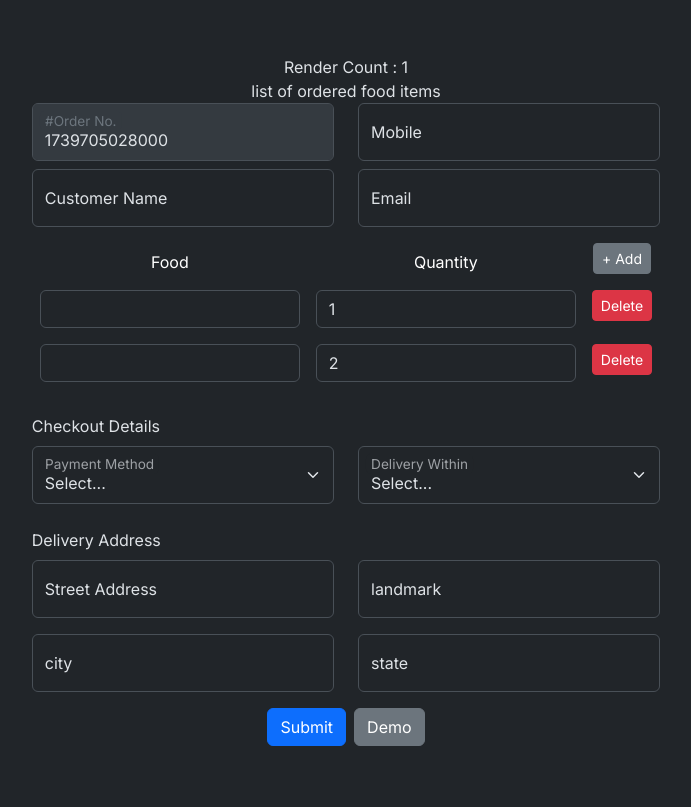
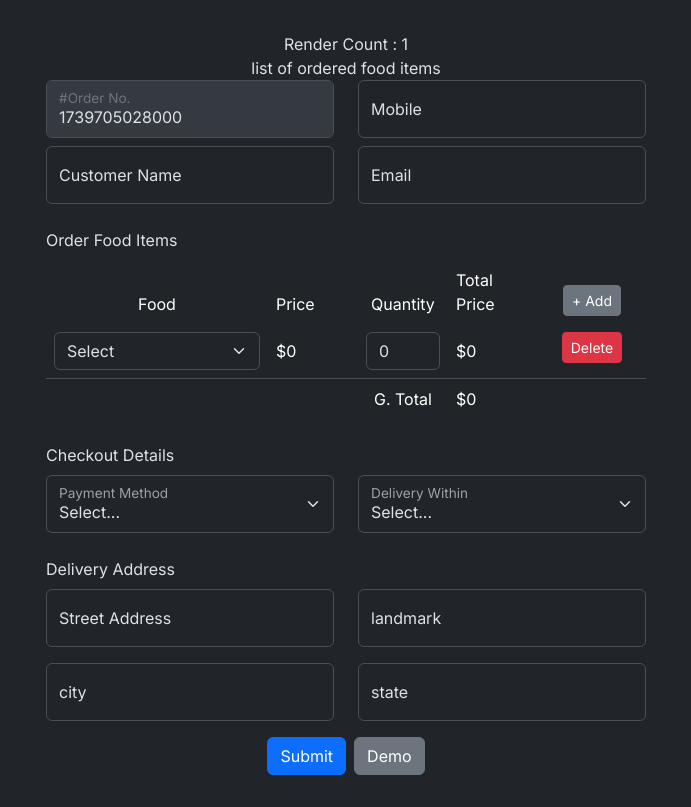
Before and after one commit to GalHayne/React_Hook_Forms, a React (Vite) app: page / in a window 1280 px wide. Shown: the whole page, without its empty margins (294-985 px from the left). Built offline with nearby package versions, Linux system fonts and the light colour scheme.

Commit message:
ractical table editor

```diff
--- a/src/controls/Select.tsx
+++ b/src/controls/Select.tsx
@@ -3,7 +3,7 @@ import { FieldError } from "react-hook-form";
 import { SelectOptionsType } from "../types";
 
 type SelectProps = React.SelectHTMLAttributes<HTMLSelectElement> & {
-  label: string;
+  label?: string;
   error?: FieldError | undefined;
   options: SelectOptionsType[];
 };
@@ -13,7 +13,7 @@ export const Select = forwardRef(
     const { className = "", label, options, error, ...other } = props;
 
     return (
-      <div className="form-floating">
+      <div className ={ label ? "form-floating" : ""}>
         <select className={`form-select ${className}`} ref={ref} {...other}>
           {options?.map((option) => (
             <option key={typeof option === "string" ? option : option?.value} value={typeof option === "string" ? option : option?.value}>
@@ -21,7 +21,7 @@ export const Select = forwardRef(
             </option>
           ))}
         </select>
-        <label>{label}</label>
+        {label && <label>{label}</label>}
         {error && <div className="error-feedback">{error?.message}</div>}
       </div>
     );
--- /dev/null
+++ b/src/db/index.ts
@@ -0,0 +1,15 @@
+import { FoodType } from "../types";
+
+export const getFoodItems = () => {
+    return [
+        { foodId: 1, name: "Burger", price: 100 },
+        { foodId: 2, name: "Pizza", price: 200 },
+        { foodId: 3, name: "Pasta", price: 150 },
+        { foodId: 4, name: "Sandwich", price: 80 },
+        { foodId: 5, name: "Coke", price: 33 },
+        { foodId: 6, name: "Pepsi", price: 40 },
+        { foodId: 7, name: "Soup", price: 88 },
+        { foodId: 8, name: "Onion Rings", price: 40 },
+        { foodId: 9, name: "Sweet Tea", price: 30 },
+    ] as FoodType[];
+}
--- a/src/index.css
+++ b/src/index.css
@@ -28,3 +28,12 @@ body {
   font-size: 0.875rem;
   color: #ea868f
 }
+
+#foodItems {
+  max-width: 600px;
+  min-width: 600px;
+}
+
+#foodItems thead tr th:not(:first-child):not(:last-child) {
+  width: 15%;
+}
--- a/src/pages/FoodDelivery/FoodDeliveryForm.tsx
+++ b/src/pages/FoodDelivery/FoodDeliveryForm.tsx
@@ -20,11 +20,11 @@ export const FoodDeliveryForm = () => {
         customerName: "",
         mobile: "",
         email: "",
+        gTotal: 0,
         paymentMethod: "",
         deliveryIn: 0,
         foodItems: [
-          { name: "", quantity: 1 },
-          { name: "", quantity: 2 },
+          { foodId: 0, price: 0 , quantity: 0 , totalPrice: 0},
         ],
         address: {
           streetAddress: "",
@@ -39,6 +39,7 @@ export const FoodDeliveryForm = () => {
       handleSubmit,
       control,
       setValue,
+      getValues
     } = methods;
 
 
@@ -48,7 +49,11 @@ export const FoodDeliveryForm = () => {
     };
 
     const onDemo = () => {
-      setValue("paymentMethod", "COD", {shouldValidate: false})
+      // setValue("paymentMethod", "COD", {shouldValidate: false})
+      getValues("foodItems.0.foodId")
+      console.log("🚀 ~ onDemo ~ getValues:", getValues("foodItems.0"))
+      console.log("🚀 ~ onDemo ~ getValues:", typeof getValues("foodItems.0.foodId"))
+
     }
 
     const onError = (error: FieldErrors) => {
--- a/src/pages/FoodDelivery/components/CheckoutForm.tsx
+++ b/src/pages/FoodDelivery/components/CheckoutForm.tsx
@@ -24,9 +24,9 @@ export const CheckoutForm = () => {
   const { register } = useFormContext<CheckoutFormType>();
 
   const { errors } = useFormState<CheckoutFormType>({
-    name: ["paymentMethod", "deliveryIn"], exact: true
+    name: ["paymentMethod", "deliveryIn"],
+    exact: true,
   });
-
 
   return (
     <>
@@ -37,6 +37,7 @@ export const CheckoutForm = () => {
             label="Payment Method"
             options={paymentOptions}
             {...register("paymentMethod", {
+              valueAsNumber: true,
               required: "This field is required",
             })}
             error={errors.paymentMethod}
--- a/src/pages/FoodDelivery/components/OrderedFoodItems.tsx
+++ b/src/pages/FoodDelivery/components/OrderedFoodItems.tsx
@@ -1,22 +1,88 @@
-import { useFieldArray, useFormContext, useFormState } from "react-hook-form";
+import {
+  useFieldArray,
+  useFormContext,
+  useFormState,
+  useWatch,
+} from "react-hook-form";
 import { TextField } from "../../../controls/TextField";
-import { OrderFoodItemType } from "../../../types";
+import { FoodType, OrderFoodItemType, SelectOptionsType } from "../../../types";
+import { ChangeEvent, useEffect, useState } from "react";
+import { getFoodItems } from "../../../db";
+import { Select } from "../../../controls/Select";
 
 const OrderedFoodItems = () => {
-  const { register } = useFormContext<{ foodItems: OrderFoodItemType[] }>();
+  const { register, getValues, setValue } = useFormContext<
+    { gTotal: number } & { foodItems: OrderFoodItemType[] }
+  >();
 
   const { errors } = useFormState<{ foodItems: OrderFoodItemType[] }>({
     name: "foodItems",
   });
 
-  const { fields, append, prepend, insert, swap, move, update, replace, remove } =
-    useFieldArray<{ foodItems: OrderFoodItemType[] }>({
-      name: "foodItems",
+  const [foodList, setFoodList] = useState<FoodType[]>([]);
+  const [foodOptions, setFoodOptions] = useState<SelectOptionsType[]>([]);
+
+  const { fields, append, move, replace, remove } = useFieldArray<{
+    foodItems: OrderFoodItemType[];
+  }>({
+    name: "foodItems",
+    rules: {
+      // minLength: {
+      //   value: 3, message: "Minimum 3 items required"
+      // },
+      required: {
+        value: true,
+        message: "Please add food items",
+      },
+      // validate: {
+      //   noDuplicate: (value,values) => {
+      //   console.log("🚀 ~ OrderedFoodItems ~ value:", value) //field array
+      //   console.log("🚀 ~ OrderedFoodItems ~ values:", values) //its all values in form
+      //   if (value?.length === 0){
+      //     return "No food in the order."
+      //   }
+      //   return false
+      //   }
+      // }
+    },
+  });
+
+  useWatch({name: "gTotal"})
+
+  const selectedFoodItems: OrderFoodItemType[] = useWatch({
+    name: "foodItems",
+  });
+
+  useEffect(() => {
+    updateGTotal();
+  },[selectedFoodItems])
+
+  const updateGTotal = () => {
+    let gTotal = 0;
+    if (selectedFoodItems && selectedFoodItems.length > 0) {
+      gTotal = selectedFoodItems.reduce((sum, curr) => {
+        return sum + curr.totalPrice;
+      }, 0);
+      setValue("gTotal", gTotal);
+    }
+  };
+
+
+
+  useEffect(() => {
+    const tempList: FoodType[] = getFoodItems();
+    setFoodList(tempList);
+    const tempOptions: SelectOptionsType[] = tempList?.map((x) => {
+      return {
+        value: x?.foodId,
+        text: x?.name,
+      };
     });
-  console.log("🚀 ~ OrderedFoodItems ~ fields:", fields);
+    setFoodOptions([{ value: 0, text: "Select" }, ...tempOptions]);
+  }, []);
 
   const onRowAdd = () => {
-    append({ name: "Food", quantity: fields?.length + 1 }, {focusName: `foodItems.${fields?.length}.name`});
+    append({ foodId: 0, price: 0, quantity: 0, totalPrice: 0 });
     // prepend({ name: "Food", quantity: 1 });
     // insert(5, { name: "Food", quantity: 4 });
   };
@@ -28,22 +94,46 @@ const OrderedFoodItems = () => {
 
   const onUpdateAndReplace = () => {
     // update(1, { name: "Updated Food", quantity: 100 });
-    replace([{ name: "Replaced Food", quantity: 100 }]);
-
+    // replace([{ name: "Replaced Food", quantity: 100 }]);
   };
 
   const onRowDelete = (index: number) => {
-    remove(index)
+    remove(index);
+  };
 
+  const onFoodChange = (e: ChangeEvent<HTMLSelectElement>, index: number) => {
+    const foodId = parseInt(e.target.value);
+    let price: number;
+    if (foodId === 0) {
+      price = 0;
+    } else {
+      price = foodList.find((x) => x.foodId === foodId)?.price || 0;
+    }
+
+    setValue(`foodItems.${index}.price`, price);
+    updateRowTotalPrice(index);
+  };
+
+  const updateRowTotalPrice = (index: number) => {
+    const { price, quantity } = getValues(`foodItems.${index}`);
+    let totalPrice = 0;
+    if (quantity && quantity > 0) {
+      totalPrice = price * quantity;
+    }
+    setValue(`foodItems.${index}.totalPrice`, totalPrice);
   };
 
   return (
     <>
-      <table className="table table-borderless table-hover">
+      <div className="text-start dw-bold mt-4 mb-2">Order Food Items</div>
+      <table id="foodItems" className="table table-borderless table-hover">
         <thead>
           <tr>
             <th>Food</th>
+            <th className="text-start">Price</th>
             <th>Quantity</th>
+            <th className="text-start">Total Price</th>
+
             <th>
               <button
                 onClick={onRowAdd}
@@ -60,23 +150,52 @@ const OrderedFoodItems = () => {
             return (
               <tr key={field?.id}>
                 <td>
-                  <TextField
-                    {...register(`foodItems.${index}.name` as const, {
+                  {/* <TextField
+                    {...register(`foodItems.${index}.foodId` as const, {
                       required: "This field is required",
                     })}
-                    error={errors?.foodItems?.[index]?.name}
+                    error={errors?.foodItems?.[index]?.foodId}
+                  /> */}
+                  <Select
+                    options={foodOptions}
+                    error={errors.foodItems && errors.foodItems[index]?.foodId}
+                    {...register(`foodItems.${index}.foodId` as const, {
+                      valueAsNumber: true,
+                      min: {
+                        value: 1,
+                        message: "Select food",
+                      },
+                      onChange: (e) => {
+                        onFoodChange(e, index);
+                      },
+                    })}
                   />
                 </td>
+                <td className="text-start align-middle">{"$" + getValues(`foodItems.${index}.price`)}</td>
                 <td>
                   <TextField
                     type="number"
+                    error={
+                      errors.foodItems && errors.foodItems[index]?.quantity
+                    }
                     min={0}
                     {...register(`foodItems.${index}.quantity` as const, {
-                      required: "This field is required",
+                      valueAsNumber: true,
+                      required: {
+                        value: true,
+                        message: "This field is required",
+                      },
+                      onChange: () => {
+                        updateRowTotalPrice(index);
+                      },
+                      min: {
+                        value: 1,
+                        message: "< 1",
+                      },
                     })}
-                    error={errors?.foodItems?.[index]?.quantity}
                   />
                 </td>
+                <td className="text-start align-middle">{"$" + getValues(`foodItems.${index}.totalPrice`)}</td>
                 <td>
                   <button
                     onClick={() => onRowDelete(index)}
@@ -90,8 +209,27 @@ const OrderedFoodItems = () => {
             );
           })}
         </tbody>
+        <tfoot>
+          {fields && fields.length > 0 && (
+            <tr className="border-top">
+              <td colSpan={2}></td>
+              <td>G. Total</td>
+              <td className="text-start align-middle">{"$" + getValues("gTotal")}</td>
+              <td></td>
+            </tr>
+          )}
+          {errors?.foodItems?.root && (
+            <tr>
+              <td colSpan={5}>
+                <span className="error-feedback">
+                  {errors.foodItems?.root?.message}
+                </span>
+              </td>
+            </tr>
+          )}
+        </tfoot>
       </table>
-      {fields?.length > 4 && (
+      {/* {fields?.length > 4 && (
         <button
           type="button"
           onClick={onSwapAndMove}
@@ -108,7 +246,7 @@ const OrderedFoodItems = () => {
         >
           Update & Replace
         </button>
-      )}
+      )} */}
     </>
   );
 };
```
Also changed, not shown: src/types/index.ts (+10 -1 lines).
